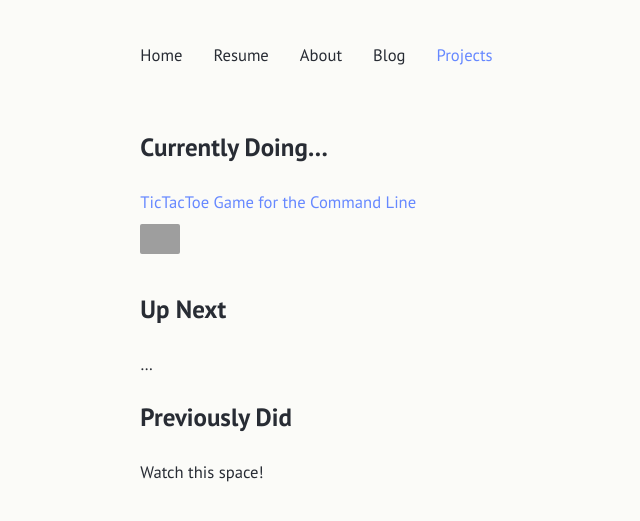
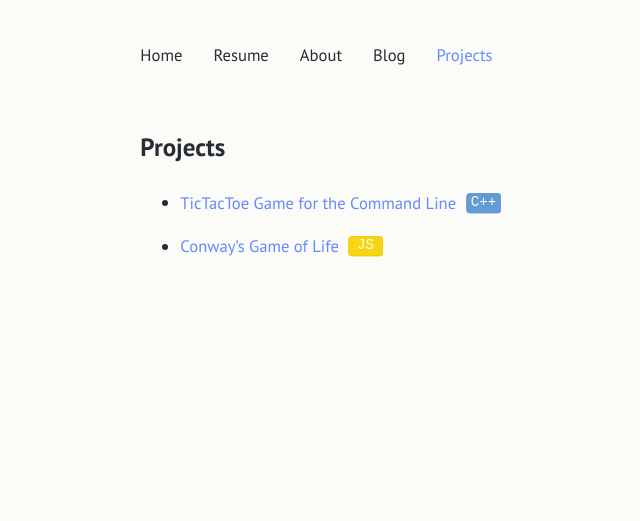
Before and after one commit to tessapower/tessapower.github.io, a Jekyll site: the page built from src/projects.md, in a window 1280 px wide. Shown: the top 521 px of the page, without its empty margins (163-803 px from the left). Built offline with Jekyll 4.4.1, drawn with Linux system fonts in a browser that asks for light colours; grey boxes are pictures that could not be loaded.

Commit message:
Update projects page

```diff
--- a/src/projects.md
+++ b/src/projects.md
@@ -2,14 +2,7 @@
 layout: default
 title: Projects
 ---
-## Currently Doing...
+## Projects
 
-[TicTacToe Game for the Command Line](https://github.com/tessapower/tictactoe)<br><img alt="The programming language used for this project is C++" src="/assets/tags/cpp.png" width=40/>
-
-## Up Next
-
-...
-
-## Previously Did
-
-Watch this space!
+- [TicTacToe Game for the Command Line](https://github.com/tessapower/tictactoe) <img alt="The programming language used for this project is C++" src="/assets/tags/cpp.svg" class="lang-tag"/>
+- [Conway's Game of Life](https://github.com/tessapower/game-of-life) <img alt="The programming language used for this project is JS" src="/assets/tags/js.svg" class="lang-tag"/>
```
